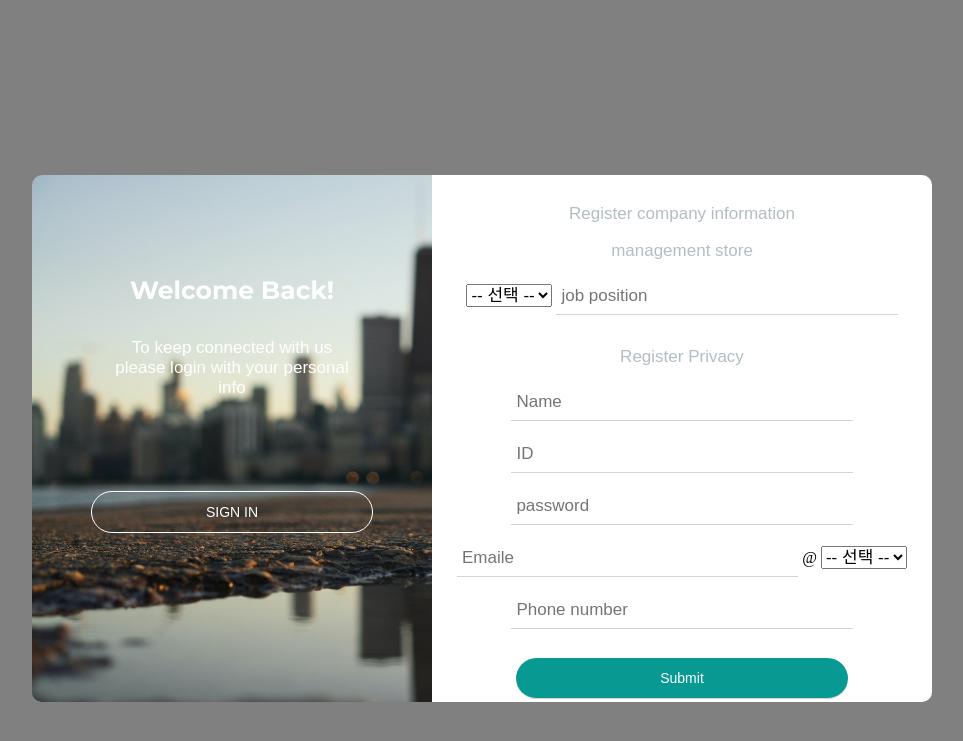
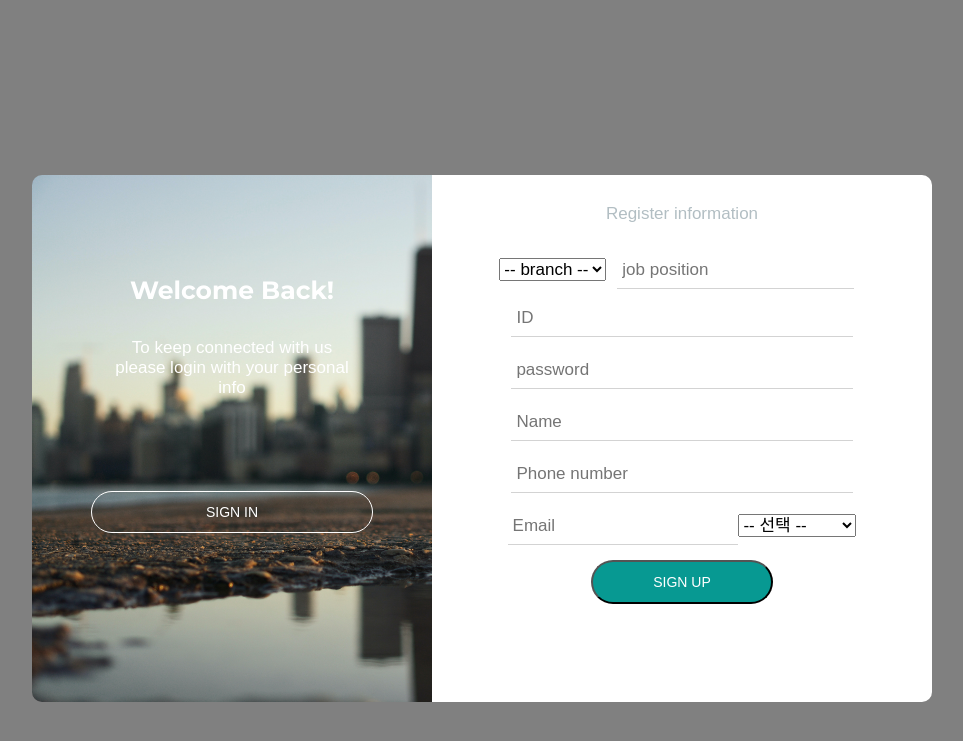
Before and after one commit to 2022-SMHRD-KDT-BigData-3/CATSEYE, a Java web app: page /login.jsp in a window 1280 px wide. Shown: the top 741 px of the page, without its empty margins (158-1121 px from the left). Run offline with Spring Boot 4, a stand-in JSP engine, Linux system fonts and the light colour scheme; the project's own start-up code is not run, and a stand-in starts its controllers and pages; some libraries are stand-ins or nearby versions; some web fonts are replaced.

Commit message:
login.jsp 내용 수정 완료

```diff
--- a/SpringTEST2/src/main/webapp/login.jsp
+++ b/SpringTEST2/src/main/webapp/login.jsp
@@ -53,45 +53,40 @@ document.getElementById('btn').onclick=change();
     <form action="join.do" method="post">
     <div style="margin:-26px;">
     <br>
-    <p class="normal light">Register company information</p>
-    <p class="normal light2">management store</p>
+    <p class="normal light">Register information</p>
+    <div id ="mp">
  	<select class="normal name" name="MBR_SHOP">
-     <option value='' selected>-- 선택 --</option>
+  	<option value='' selected>-- branch --</option>
   	<option value='Gangnam'>강남점</option>
   	<option value='Cheongdam'>청담점</option>
   	<option value='sinsa'>신사점</option>
   	<option value='yeogsam'>역삼점</option>
   	<option value='Myeongdong'>명동점</option>
-     </select>
-    <input type="text" placeholder="job position" class="normal name" name="MBR_POS">
-    <br>
-   <p class="normal light2">Register Privacy</p>
-    <input type="text" placeholder="Name" class="normal name" name="MBR_NAME" id="MBR_NAME">
-    <input type="text" placeholder="ID" class="normal" name="MBR_ID" id="MBR_ID">
-    <input type="password" placeholder="password" class="normal" name="MBR_PW">
-    <input type="text" placeholder="Emaile" class="normal name" name="MBR_MAIL"> @ <select class="normal">
+  	<input type="text" placeholder="job position" class="normal name" name="position" style=" width: 41%; margin: 11px;"><br>
+	</div>
+
+   <div>
+  	<input type="text" placeholder="ID" class="normal" name="MBR_ID" id="MBR_ID"><br>
+    <input type="password" placeholder="password" class="normal" name="MBR_PW"><br>
+    </div>
+
+   <!-- <p class="normal light2">Register Privacy</p> -->
+   <input type="text" placeholder="Name" class="normal name" name="MBR_NAME" id="MBR_NAME"><br>
+    <input type="text" placeholder="Phone number" class="normal name" name="MBR_CNT"><br>
+    <input type="text" placeholder="Email" class="normal name" name="MBR_MAIL" style=" width: 40%; "><select class="normal name" name='detailemail'>
   	<option value='' selected>-- 선택 --</option>
-  <option value=''>강남점</option>
-  <option value='banana'>청담점</option>
-  <option value='lemon'>신사점</option>
-  <option value='lemon'>역삼점</option>
-  <option value='lemon'>명동점</option>
-</select>
-    <input type="text" placeholder="Phone number" class="normal name" name="MBR_CNT"><br>
+  	<option value=''>@naver.com</option>
+  	<option value='banana'>@daum.net</option>
+  	</select><br>
+    <p class="normal forgot">Forgot your password?</p>
 
-    <p class="normal forgot">Forgot your password?</p>
-    <script>
+   	<button type='submit' class="b-button normal" id='join'>SIGN UP</button>
+    <button type='button' class="b-button normal" id='login' onclick='return submit2(this.form);' style='display:none'>SUBMIT</button>
 
-</script>
-    <p>
-    <input type='submit' class="b-button normal" id='join' placeholder="SIGN UP" >
-    <input type='button' class="b-button normal" id='login' onclick='return submit2(this.form);' style='display:none'>
-    </p>
   </div>
   </form>
   </div>
 </div>
-</form>
 
 <!-- partial -->
   <script src='https://cdnjs.cloudflare.com/ajax/libs/jquery/3.4.1/jquery.min.js'></script>
```
Lines whose indentation alone changed are shown as unchanged.
